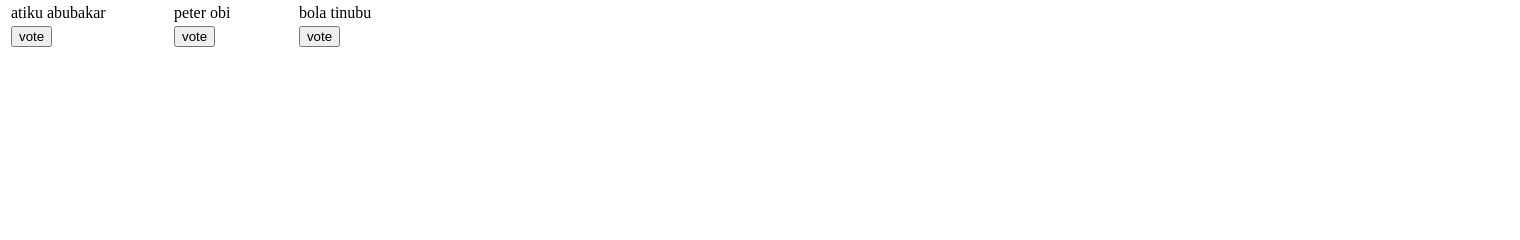
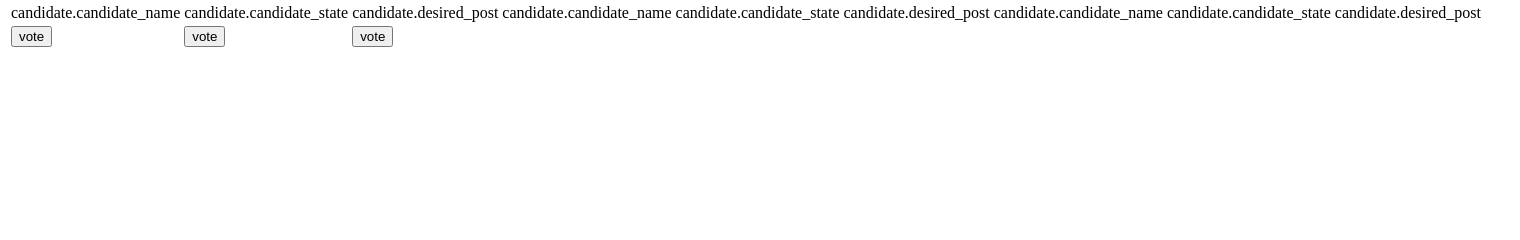
Before and after one commit to Abdulkhafid001/MYSHOP, a Django app: template myshop/mainpollapp/templates/index.html in a window 1520 px wide. Shown: the part 201-441 px from the top of the page. Run offline with Django 4.2, Linux system fonts and the light colour scheme; the template is opened without the code that fills it: values that come from a table or form of the project are taken from there, others are empty; data comes from the database, SQL or seed files in the repository.

Commit message:
building the main polling app with page redirection

```diff
--- a/myshop/mainpollapp/models.py
+++ b/myshop/mainpollapp/models.py
@@ -2,9 +2,13 @@ from django.db import models
 
 # Create your models here.
 # i have to come up with a way to store this number of votes and result and arrange them by highest winner
+
+
 class CandidateInfo(models.Model):
     candidate_name = models.CharField(max_length=100)
     candidate_state = models.CharField(max_length=20)
     desired_post = models.CharField(max_length=100)
+
+
 class ElectionResult(models.Model):
     votes = models.IntegerField(default=0)
--- a/myshop/mainpollapp/templates/index.html
+++ b/myshop/mainpollapp/templates/index.html
@@ -9,6 +9,8 @@
     <h1>Welcome to naija vote platform</h1>
     <h3>Vote Your Candidate!</h3>
     <h5>free and square</h5>
+    {% block content%}
+
     <table>
         <thead>candidate name</thead>
         <thead>candidate state</thead>
@@ -19,9 +21,11 @@
             <td><img src="" alt="bola tinubu picture" srcset=""></td>
         </tr>
         <tr>
-            <td>atiku abubakar</td>
-            <td>peter obi</td>
-            <td>bola tinubu</td>
+            {% for candidate in table_content%}
+            <td>candidate.candidate_name</td>
+            <td>candidate.candidate_state</td>
+            <td>candidate.desired_post</td>
+            {% endfor %}
         </tr>
         <tr>
             <td><button>vote</button></td>
@@ -29,6 +33,8 @@
             <td><button>vote</button></td>
         </tr>
     </table>
+    {% endblock%}
+
     <!-- the purpose of this script is to update the votes of a candidate once it is been clicked by the user  -->
     <script>
 
--- a/myshop/mainpollapp/views.py
+++ b/myshop/mainpollapp/views.py
@@ -5,5 +5,5 @@ from .models import CandidateInfo,ElectionResult
 # Create your views here.
 def indexView(request):
     # from my index view i would get candidate info using a dictionary as a context
-    candidate_info = CandidateInfo.objects.all()
-    return render(request, "index.html")
+    table_content = CandidateInfo.objects.all()
+    return render(request, "index.html", {"canditate" : table_content})
```
